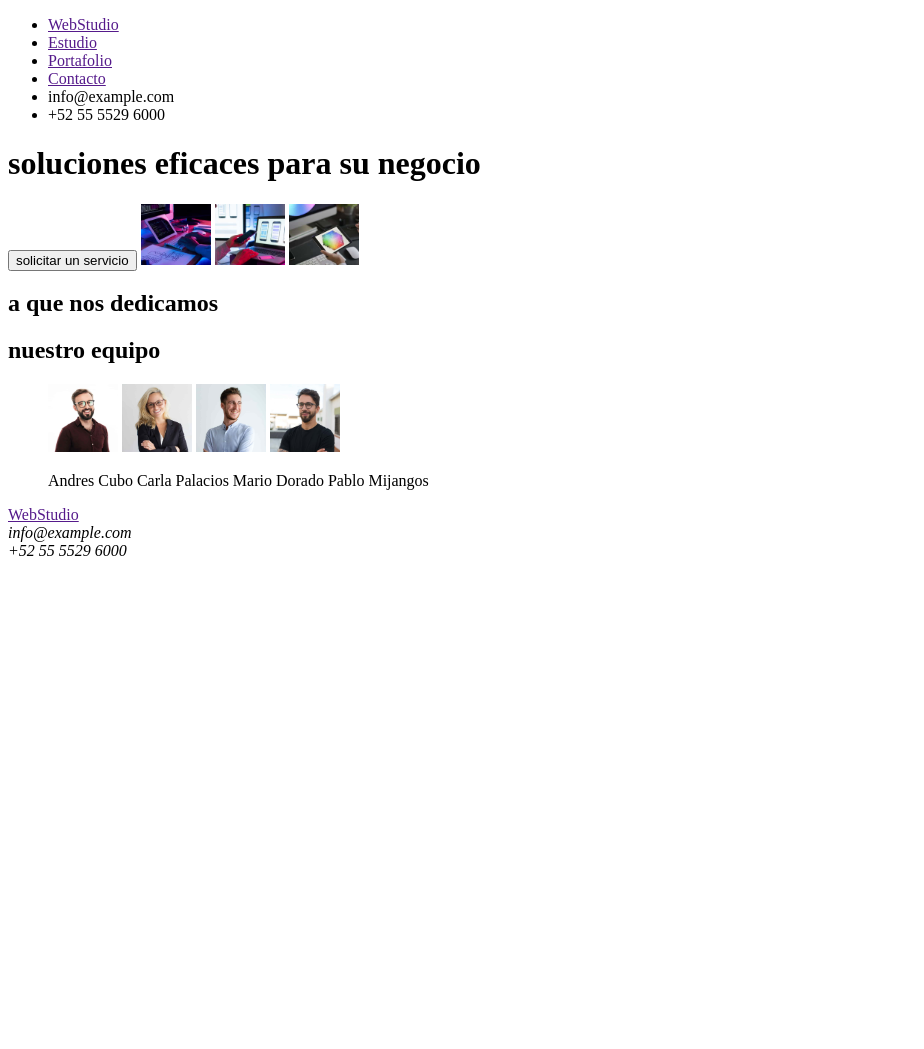
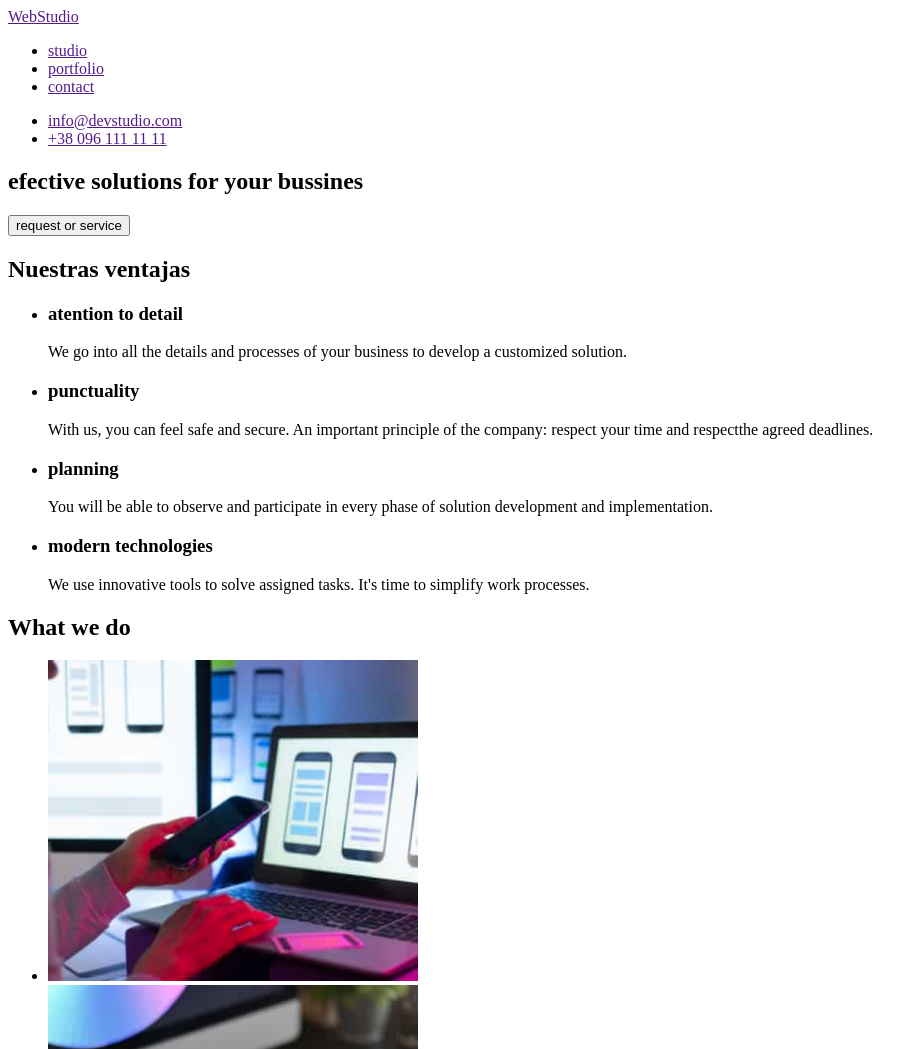
Before and after one commit to Diana1989-c/goit-markup-hw-01, a plain HTML site: page index.html in a window 1280 px wide. Shown: the top 1049 px of the page, without its empty margins (0-924 px from the left). Before the commit the page ends 800 px from the top, so only its background shows below. Drawn offline with Linux system fonts and the light colour scheme.

Commit message:
correcciones

```diff
--- a/index.html
+++ b/index.html
@@ -1,69 +1,132 @@
-<!doctype html>
-<html>
-  <head>
-    <link rel="stylesheet" type="text/css" href="css/styles.css">
-    <title>Page title</title>
-  </head>
-  <body>
+<!DOCTYPE html>
+<html lang="en">
 
+<head>
+  <meta charset="UTF-8">
+  <meta http-equiv="X-UA-Compatible" content="IE=edge">
+  <meta name="viewport" content="width=device-width, initial-scale=1.0">
+  <title>WebStudio</title>
+</head>
+
+<body>
+  <!-- Header section -->
+  <header>
     <nav>
+      <!-- Logo  -->
+      <a href="">WebStudio</a>
+      <!-- menu  -->
+      <ul>
+        <li><a href="">studio</a></li>
+        <li><a href="">portfolio</a></li>
+        <li><a href="">contact</a></li>
+      </ul>
+    </nav>
+    <!-- contacts  -->
+    <ul>
+      <li> <a href="">info@devstudio.com</a> </li>
+      <li><a href="">+38 096 111 11 11</a></li>
+    </ul>
+  </header>
+
+  <!-- main content section  -->
+  <main>
+    <!-- Hero section  -->
+    <section>
+      <h1>efective solutions for your bussines</h1>
+      <button type="button">request or service</button>
+    </section>
+    <!-- Benefits section  -->
+    <section>
+      <h2>Nuestras ventajas</h2>
       <ul>
         <li>
-          <a href="">WebStudio</a>
+          <h3>atention to detail</h3>
+          <p>We go into all the details and processes of your business to develop a customized solution.</p>
+        </li>
+
+        <li>
+          <h3>punctuality</h3>
+          <p>
+            With us, you can feel safe and secure. An important principle of the company: respect your time and
+            respectthe agreed deadlines.
+          </p>
+        </li>
+
+        <li>
+          <h3>planning</h3>
+          <p>You will be able to observe and participate in every phase of solution development and implementation.</p>
+        </li>
+
+        <li>
+          <h3>modern technologies</h3>
+          <p>We use innovative tools to solve assigned tasks. It's time to simplify work processes.</p>
+        </li>
+      </ul>
+    </section>
+    <!-- What we do section  -->
+    <section>
+      <h2>What we do</h2>
+      <!-- images  -->
+      <ul>
+        <li>
+          <img src="./images/image1.jpg.jpg" alt="Desktop Apps" width="370">
         </li>
         <li>
-          <a href="">Estudio</a>
+          <img src="./images/image2.jpg.jpg" alt="Mobile Apps" width="370">
         </li>
         <li>
-          <a href="">Portafolio</a>
+          <img src="./images/image3.jpg.jpg" alt="Design & solutions" width="370">
+        </li>
+      </ul>
+    </section>
+    <!-- Our team  -->
+    <section>
+      <h2>Our Team</h2>
+      <!-- Cards  -->
+      <ul>
+        <li>
+          <img src="./images/team1.jpg.jpg" alt="first Member" width="270">
+          <h3>Christopher Walker</h3>
+          <p>Product Designer</p>
+        </li>
+
+        <li>
+          <img src="./images/team2.jpg.jpg" alt="second Member" width="270">
+          <h3>Kylie Evans</h3>
+          <p>Frontend Developer</p>
+        </li>
+
+        <li>
+          <img src="./images/team3.jpg.jpg" alt="third Member" width="270">
+          <h3>Ryan Harris</h3>
+          <p>Marketing</p>
+        </li>
+
+        <li>
+          <img src="./images/team4.jpg.jpg" alt="fourth Member" width="270">
+          <h3>Tyler Moore</h3>
+          <p>UI Designer</p>
+        </li>
+      </ul>
+    </section>
+  </main>
+
+  <footer>
+    <a href="">WebStudio</a>
+    <address>
+      <ul>
+        <li>
+          <a href="#" target="_blank" rel="noopener noreferrer">Kiev, avenida. Lesy Ukrainkiy, 26</a>
         </li>
         <li>
-          <a href="">Contacto</a>
+          <a href="mailto:info@devstudio.com">info@devstudio.com</a>
         </li>
         <li>
-          info@example.com
-        </li>
-        <li>
-          +52 55 5529 6000
+          <a href="tel:380961111111">+38 096 111 11 11</a>
         </li>
       </ul>
+    </address>
+  </footer>
+</body>
 
-
-
-    </nav>
-
-    <h1 class="hello-world">soluciones eficaces para su negocio</h1>
-    <button type="button">solicitar un servicio</button>
-
-    <img src="images/imagen.jpg" width="70" alt="computadora">
-    <img src="images/imagen (1).jpg" width="70" alt="computadora celular">
-    <img src="images/imagen (2).jpg" width="70" alt="RGB paleta de colores">
-
-    <section>
-      <h2>a que nos dedicamos</h2>
-    </section>
-
-    <section>
-      <h2>nuestro equipo</h2>
-    </section>
-
-    <ul>
-      <il><img src="images/imagen (4).jpg" width="70" alt="diseñador de productos"> </il>
-      <il><img src="images/imagen (1) (1).jpg" width="70" alt="desarrolladora Fronted"></il>
-      <il><img src="images/imagen (3) (1).jpg" width="70" alt="Marketing"></il>
-      <il><img src="images/imagen (2) (1).jpg" width="70" alt="diseñador IU"></il>
-    </ul>
-    <ul>
-      <il>Andres Cubo</il>
-      <il>Carla Palacios</il>
-      <il>Mario Dorado</il>
-      <il>Pablo Mijangos</il>
-    </ul>
-  </body>
-
-  <footer class="foot">
-    <a href="">WebStudio</a>
-    <address>info@example.com</address>
-    <address> +52 55 5529 6000</address>
-  </footer>
 </html>
```
Also changed, not shown: images/image1.jpg.jpg (renamed from images/imagen (1).jpg), images/image2.jpg.jpg (renamed from images/imagen (2).jpg), images/image3.jpg.jpg (renamed from images/imagen.jpg), images/team1.jpg.jpg (renamed from images/imagen (4).jpg), images/team2.jpg.jpg (renamed from images/imagen (1) (1).jpg), images/team3.jpg.jpg (renamed from images/imagen (3) (1).jpg), images/team4.jpg.jpg (renamed from images/imagen (2) (1).jpg), 1 other file.
